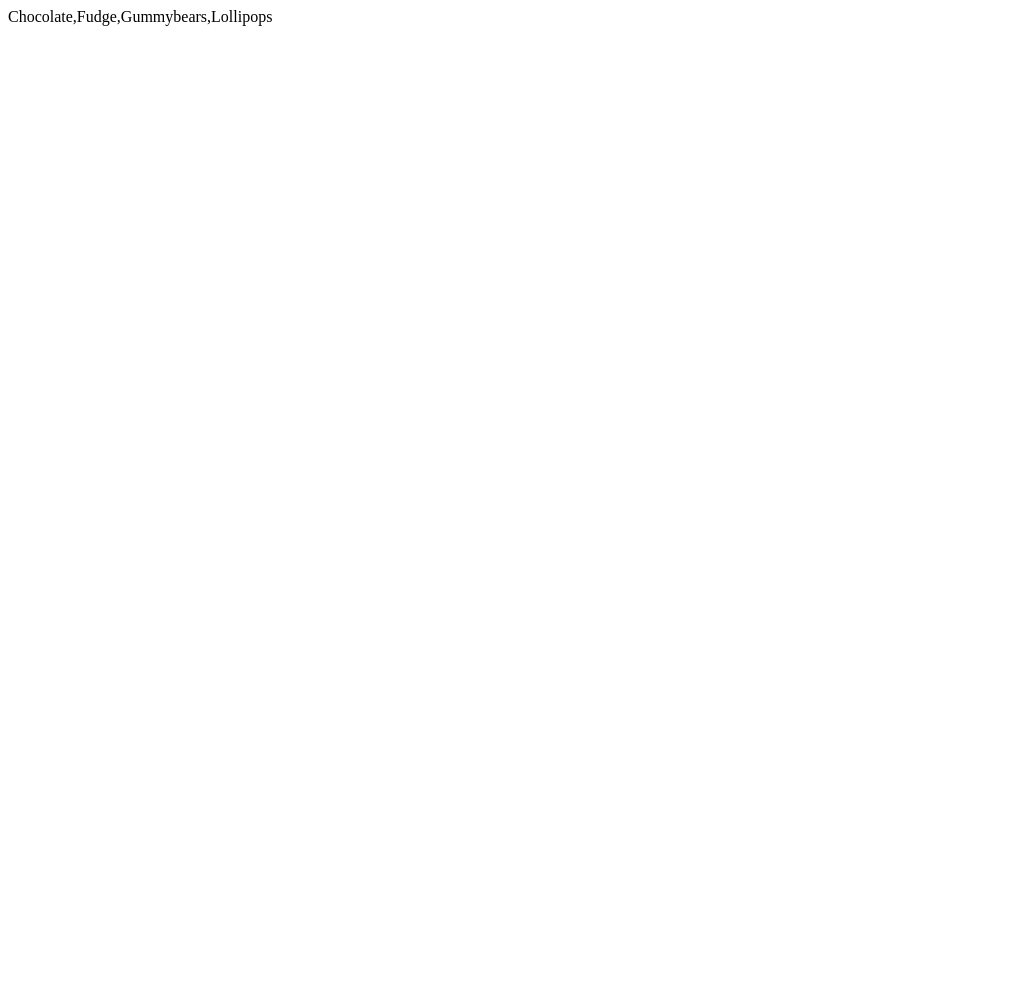
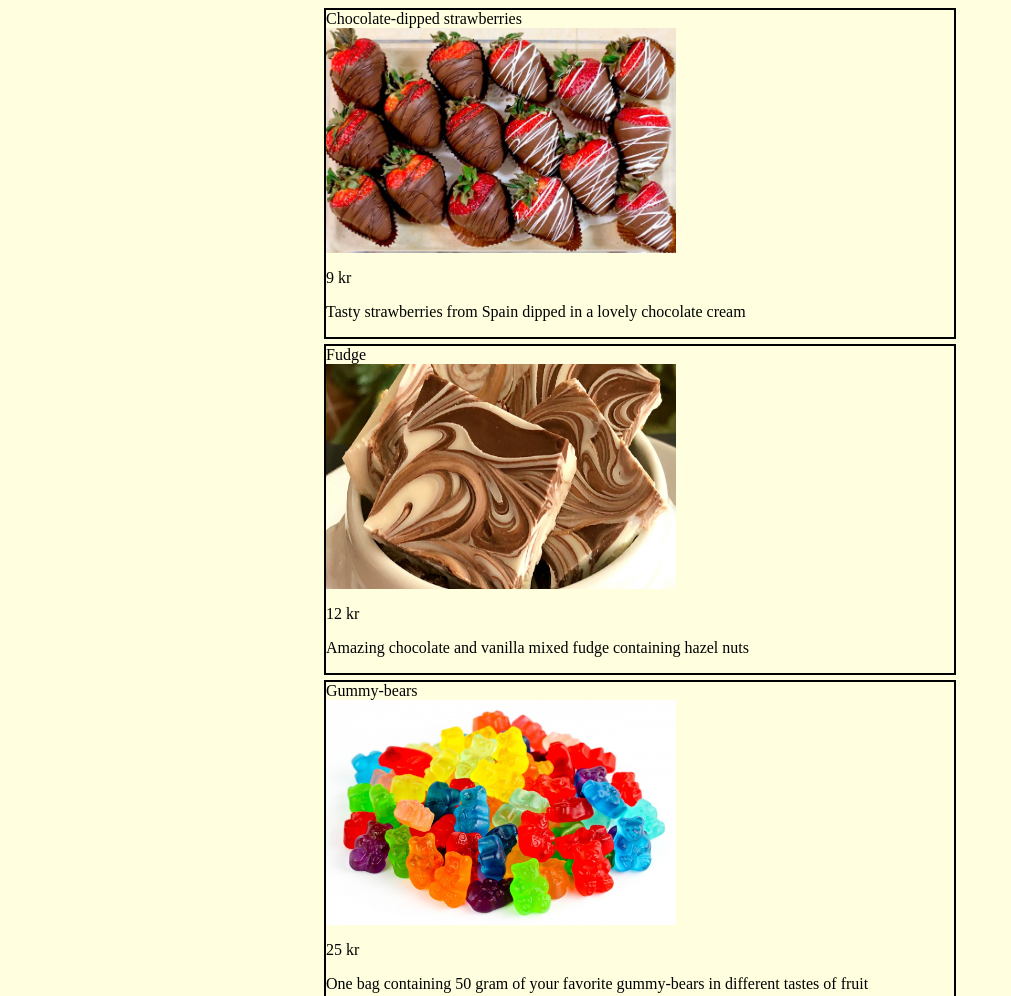
Before and after one commit to veronikaliverstam1988/mandatory-web-shop, a plain HTML site: page views/index.html in a window 1280 px wide. Shown: the top 996 px of the page, without its empty margins (0-1011 px from the left). Before the commit the page ends 800 px from the top, so only its background shows below. Drawn offline with Linux system fonts and the light colour scheme.

Commit message:
added styling etc

```diff
--- a/scripts/index.js
+++ b/scripts/index.js
@@ -1,2 +1,71 @@
-let objectsArray = ["Chocolate", "Fudge", "Gummybears", "Lollipops"]
+/*let objectsArray = ["Chocolate", "Fudge", "Gummybears", "Lollipops"]
 document.getElementById("body").innerHTML = objectsArray;
+
+*/
+/*
+let myArr1 = [];
+
+myArr1[0] = new Candy("Chocolate");
+myArr1[1] = new Candy("Fudge");
+myArr1[2] = new Candy("Gummybear");
+myArr1[3] = new Candy("Lollipop");
+*/
+
+/*
+let display = document.getElementById("products");
+let myArray2 = [{name:"Chocolate", price: "25", img:}, {name:"Fudge", price: "18"}];
+
+for (let element of myArray2);
+{
+    console.log();
+}
+
+*/
+
+
+// for (let i = 0; i < myArray2.length; i++)
+
+let products = [
+    {
+        name: "Chocolate-dipped strawberries",
+        price: 9,
+        description: "Tasty strawberries from Spain dipped in a lovely chocolate cream",
+        img: "../images/chocolatestrawies.jpg"
+    },
+
+    {
+        name: "Fudge",
+        price: 12,
+        description: "Amazing chocolate and vanilla mixed fudge containing hazel nuts",
+        img: "../images/fudge.jpg"
+    },
+
+    {
+        name: "Gummy-bears",
+        price: 25,
+        description: "One bag containing 50 gram of your favorite gummy-bears in different tastes of fruit",
+        img: "../images/gummy-bears.jpg"
+    },
+
+    {
+        name: "Lollipops",
+        price: 6,
+        description: "Delicious lollipops in different tastes, garnished with smarties and sprinkles",
+        img: "../images/klubbor.jpg"
+    }
+];
+
+
+
+let body = document.getElementsByTagName("body")[0];
+let section = document.createElement("section");
+section.setAttribute("id", "products");
+body.appendChild(section);
+body.insertBefore(section, body.childNodes[1]);
+
+for (let items of products) {
+    document.getElementById("products").innerHTML += `<div>${items.name}
+    <img src="${items.img}">
+    <p>${items.price} kr</p>
+    <p>${items.description}</p></div>`;
+}
--- /dev/null
+++ b/views/index.css
@@ -0,0 +1,22 @@
+body {
+    background-color: lightyellow;
+}
+
+
+section {
+    margin-left: 25%;
+    margin-right: 25%;
+}
+
+
+div {
+    margin-bottom: 5px;
+    border: 2px solid black;
+}
+
+img {
+    display: flex;
+    justify-content: center;
+    width: 350px;
+    height: 225px;
+}
--- a/views/index.html
+++ b/views/index.html
@@ -3,8 +3,9 @@
 <head>
     <meta charset="UTF-8">
     <title>Gotteshoppen</title>
+    <link rel="stylesheet" href="index.css">
 </head>
-<body id="body">
+<body>
 
 
 <script type="text/javascript" src="../scripts/index.js"></script>
```
